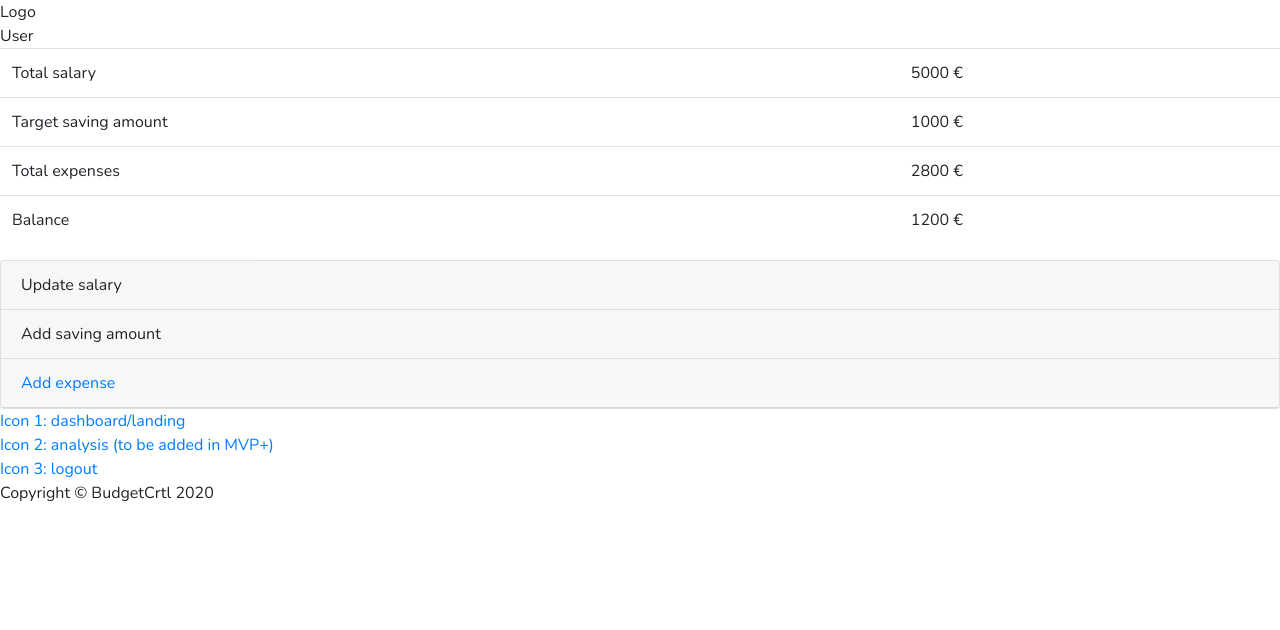
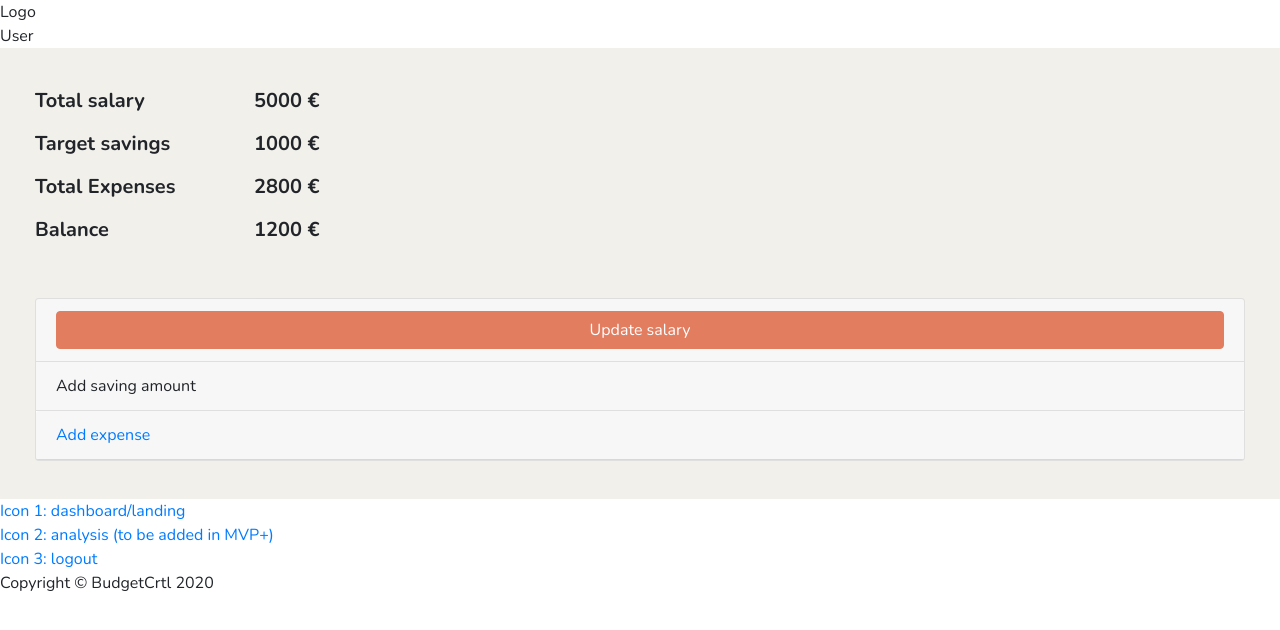
Before and after one commit to BCH-REACT20S-Project-1-Group-2/BCH-REACT20S-Project-1-Group-2.github.io, a React (Create React App) app in the folder frontend/: page /landing in a window 1280 px wide. Shown: the top 630 px of the page. Built offline with nearby package versions, Linux system fonts and the light colour scheme.

Commit message:
feature/BalancePresentation-LandingPage:changes in the structure

```diff
--- a/frontend/src/components/BalancePresentation.js
+++ b/frontend/src/components/BalancePresentation.js
@@ -1,5 +1,6 @@
 import React from "react";
-import { Table } from "react-bootstrap";
+//import { Table } from "react-bootstrap";
+import "../styles/BalancePresentation.css";
 
 class BalancePresentation extends React.Component {
   constructor(props) {
@@ -13,18 +14,19 @@ class BalancePresentation extends React.Component {
   }
   render() {
     return (
-      <Table>
+      <div className="balance-display">
+        <table>
           <tbody>
             <tr>
               <td>Total salary</td>
               <td>{this.state.salary} €</td>
             </tr>
             <tr>
-            <td>Target saving amount</td>
+              <td>Target savings</td>
               <td>{this.state.saving} €</td>
             </tr>
             <tr>
-            <td>Total expenses</td>
+              <td>Total Expenses</td>
               <td>{this.state.expenses} €</td>
             </tr>
             <tr>
@@ -32,7 +34,8 @@ class BalancePresentation extends React.Component {
               <td>{this.state.balance} €</td>
             </tr>
           </tbody>
-      </Table>
+        </table>
+      </div>
     );
   }
 }
--- a/frontend/src/components/LandingPage.js
+++ b/frontend/src/components/LandingPage.js
@@ -4,17 +4,18 @@ import { Link } from "react-router-dom";
 import Header from "./Header";
 import BalancePresentation from "./BalancePresentation";
 import Footer from "./Footer";
+import "../styles/LandingPage.css";
 
 function Landing() {
   return (
-    <>
+    <div className="LandingPage">
       <Header />
       <main>
         <BalancePresentation />
         <Accordion>
           <Card>
             <Accordion.Toggle as={Card.Header} eventKey="0">
-              Update salary
+              <Button className="w-100 text-white">Update salary</Button>
             </Accordion.Toggle>
             <Accordion.Collapse eventKey="0">
               <Card.Body>
@@ -45,16 +46,14 @@ function Landing() {
             </Accordion.Collapse>
           </Card>
           <Card>
-            <Link  to="/expense">
-            <Accordion.Toggle as={Card.Header}>
-              Add expense
-            </Accordion.Toggle>
+            <Link to="/expense">
+              <Accordion.Toggle as={Card.Header}>Add expense</Accordion.Toggle>
             </Link>
           </Card>
         </Accordion>
       </main>
       <Footer />
-    </>
+    </div>
   );
 }
 
```
Lines whose indentation alone changed are shown as unchanged.
